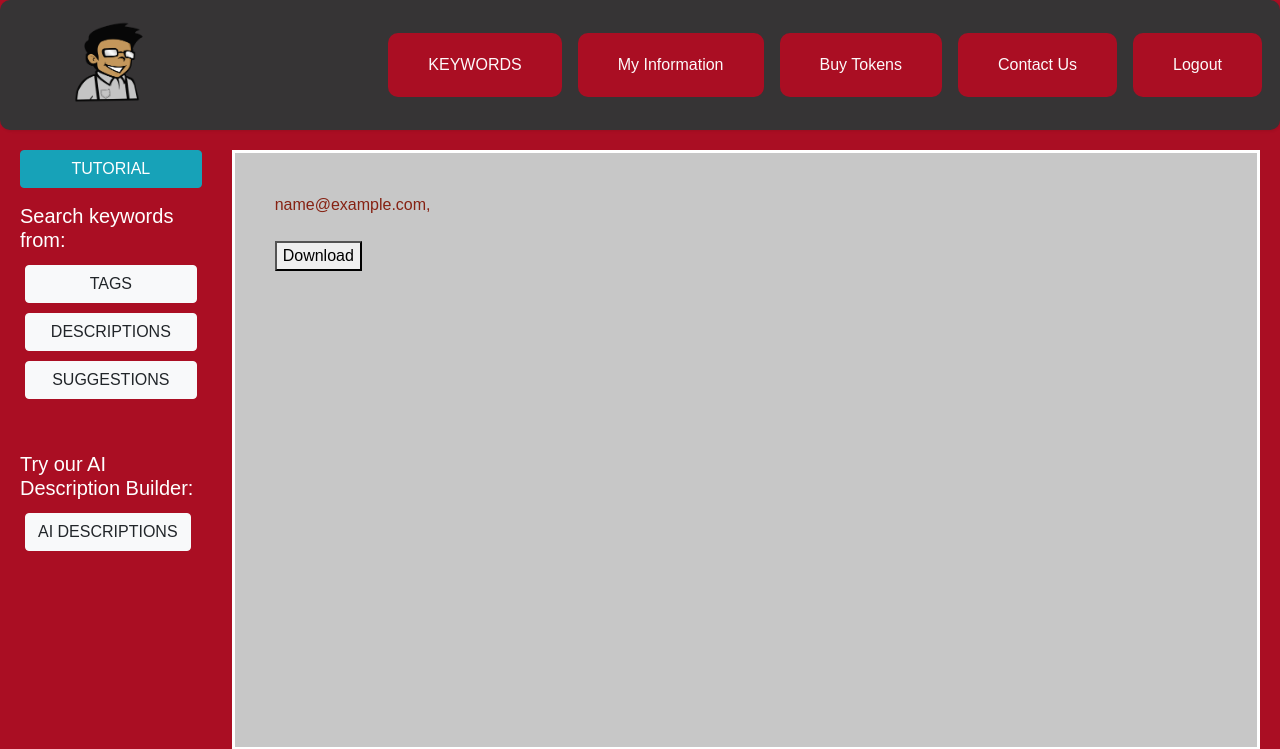
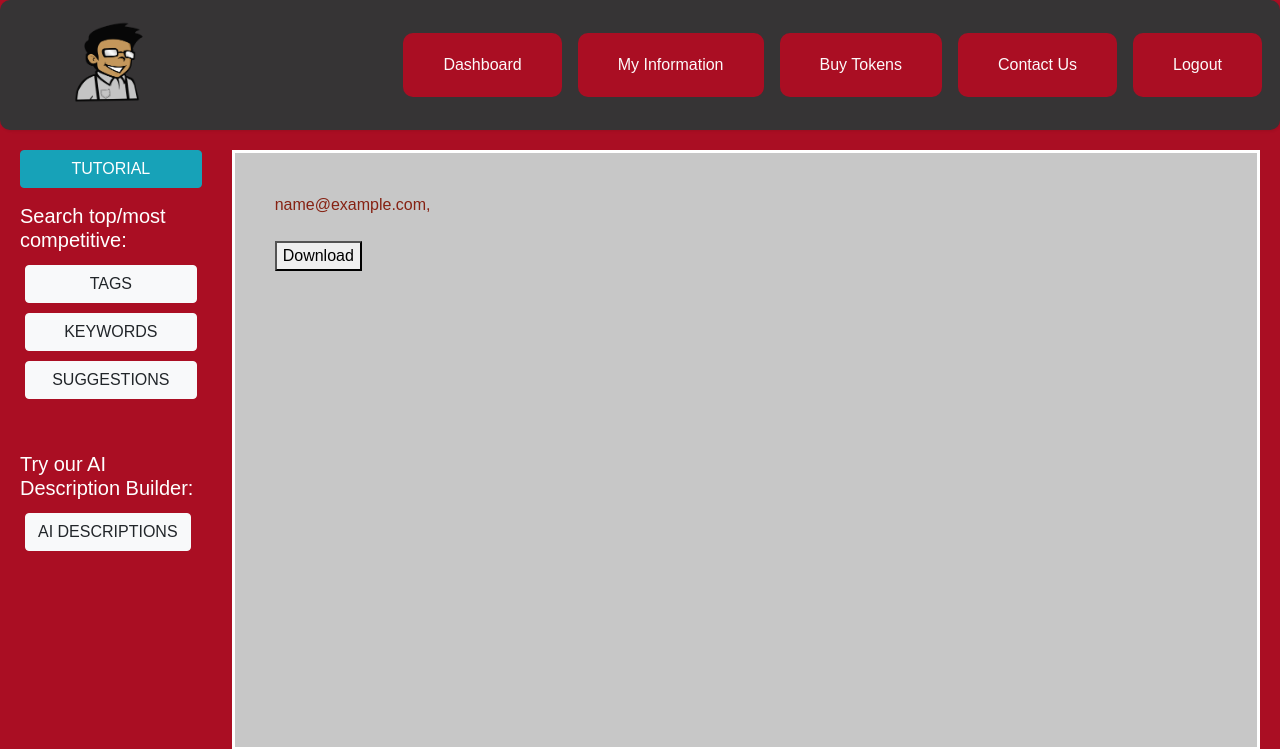
Before and after one commit to georgeyoumansjr/svboost.com, a Flask app: page /retrieve-emails in a window 1280 px wide. Shown: the top 749 px of the page. Run offline with Flask 2, Linux system fonts and the light colour scheme; the visitor is signed in with stand-in values (Sample User, id 1); data comes from the database, SQL or seed files in the repository; some libraries are stand-ins or nearby versions.

Commit message:
Fixed Labeling

```diff
--- a/templates/base.html
+++ b/templates/base.html
@@ -55,7 +55,7 @@
                     {% endif %}
                     <ul class="navbar-nav mt-2 mt-lg-0">
                         {% if current_user.is_authenticated %}
-                        <a class="nav-link nav-color-font" href="{{ url_for('main.index') }}"><li class="nav-item">KEYWORDS</li></a>
+                        <a class="nav-link nav-color-font" href="{{ url_for('main.index') }}"><li class="nav-item">Dashboard</li></a>
                         <a class="nav-link nav-color-font" href="{{ url_for('main.my_account') }}"><li class="nav-item">My Information</li></a>
                         {% endif %}
                         <!--li class="nav-item"><a class="nav-link nav-color-font" href="{{ url_for('main.pricing_page') }}">Pricing</a></li-->
--- a/templates/search_page_base.html
+++ b/templates/search_page_base.html
@@ -6,9 +6,9 @@
             <div class="col-xl col-lg col-md">
                 <nav class="nav flex-column side-nav mb-5">
                     <button class="btn btn-info mb-3 show-modal-button" data-toggle="modal" data-target="#tutorialModal">TUTORIAL</button>
-                    <h5>Search keywords from:</h5>
+                    <h5>Search top/most competitive:</h5>
                     <a class="btn btn-light" href="{{ url_for('main.search_by_keyword_in_tag') }}">TAGS</a>
-                    <a class="btn btn-light" href="{{ url_for('main.search_by_keyword_in_description') }}">DESCRIPTIONS</a>
+                    <a class="btn btn-light" href="{{ url_for('main.search_by_keyword_in_description') }}">KEYWORDS</a>
                     <a class="btn btn-light" href="{{ url_for('main.search_by_keyword') }}">SUGGESTIONS</a>
                     <h5 class="mt-5">Try our AI Description Builder:</h5>
                     <div><a class="btn btn-light" href="{{ url_for('main.description_builder') }}">AI DESCRIPTIONS</a></div>
```
